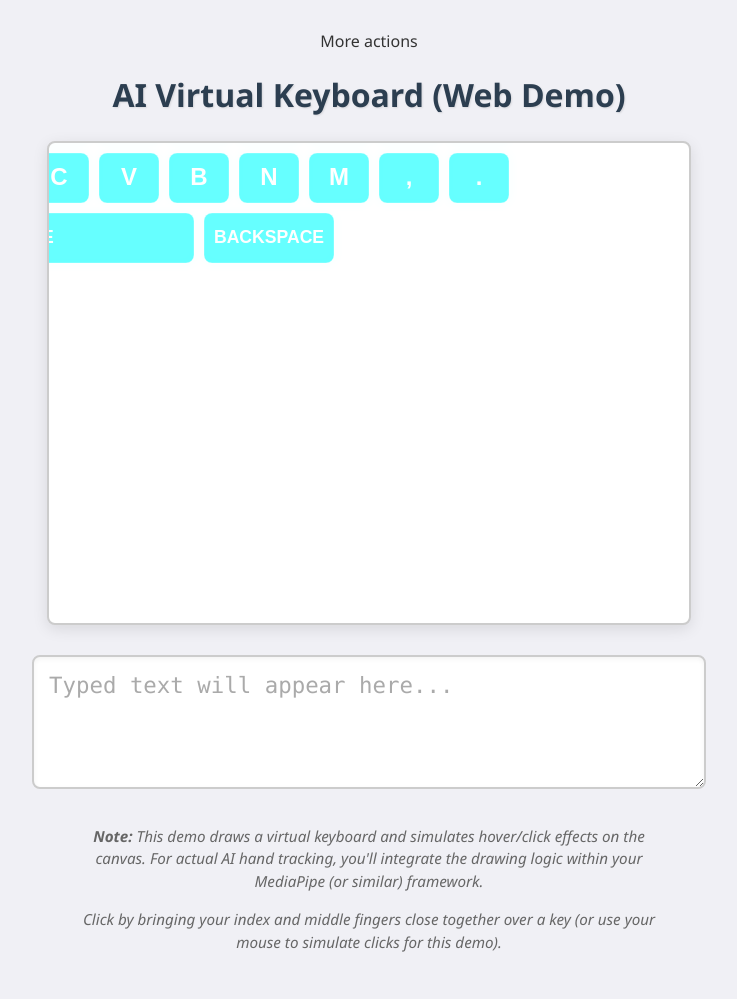
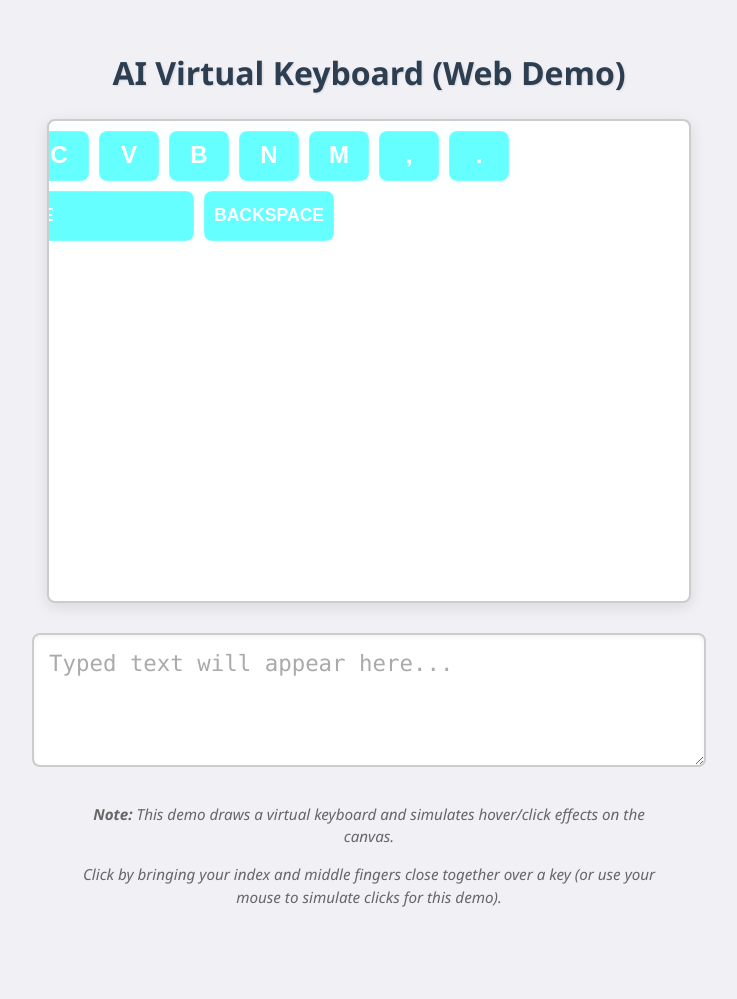
Before and after one commit to aalok2006/KeySense, a Flask app: page / in a window 1280 px wide. Shown: the whole page, without its empty margins (271-1008 px from the left). After the commit the page ends 907 px from the top, so only its background shows below. Run offline with Flask 3, Linux system fonts and the light colour scheme.

Commit message:
Update index.html

```diff
--- a/templates/index.html
+++ b/templates/index.html
@@ -1,4 +1,4 @@
-<!DOCTYPE html>More actions
+<!DOCTYPE html>
 <html lang="en">
 <head>
     <meta charset="UTF-8">
@@ -95,7 +95,7 @@
     </div>
     <textarea id="output" placeholder="Typed text will appear here..."></textarea>
     <div class="button-info">
-        <p><strong>Note:</strong> This demo draws a virtual keyboard and simulates hover/click effects on the canvas. For actual AI hand tracking, you'll integrate the drawing logic within your MediaPipe (or similar) framework.</p>
+        <p><strong>Note:</strong> This demo draws a virtual keyboard and simulates hover/click effects on the canvas.</p>
         <p>Click by bringing your index and middle fingers close together over a key (or use your mouse to simulate clicks for this demo).</p>
     </div>
 
```
